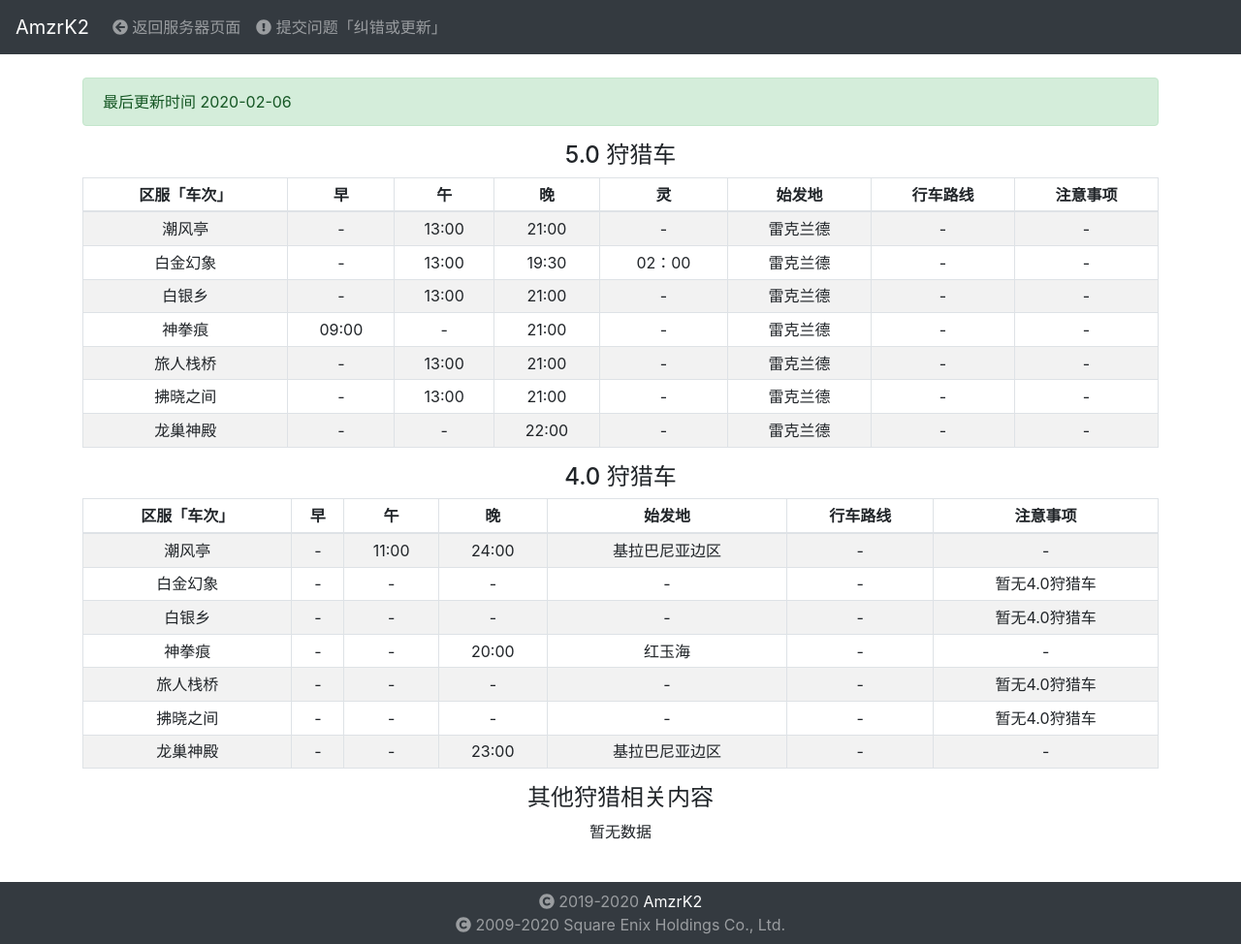
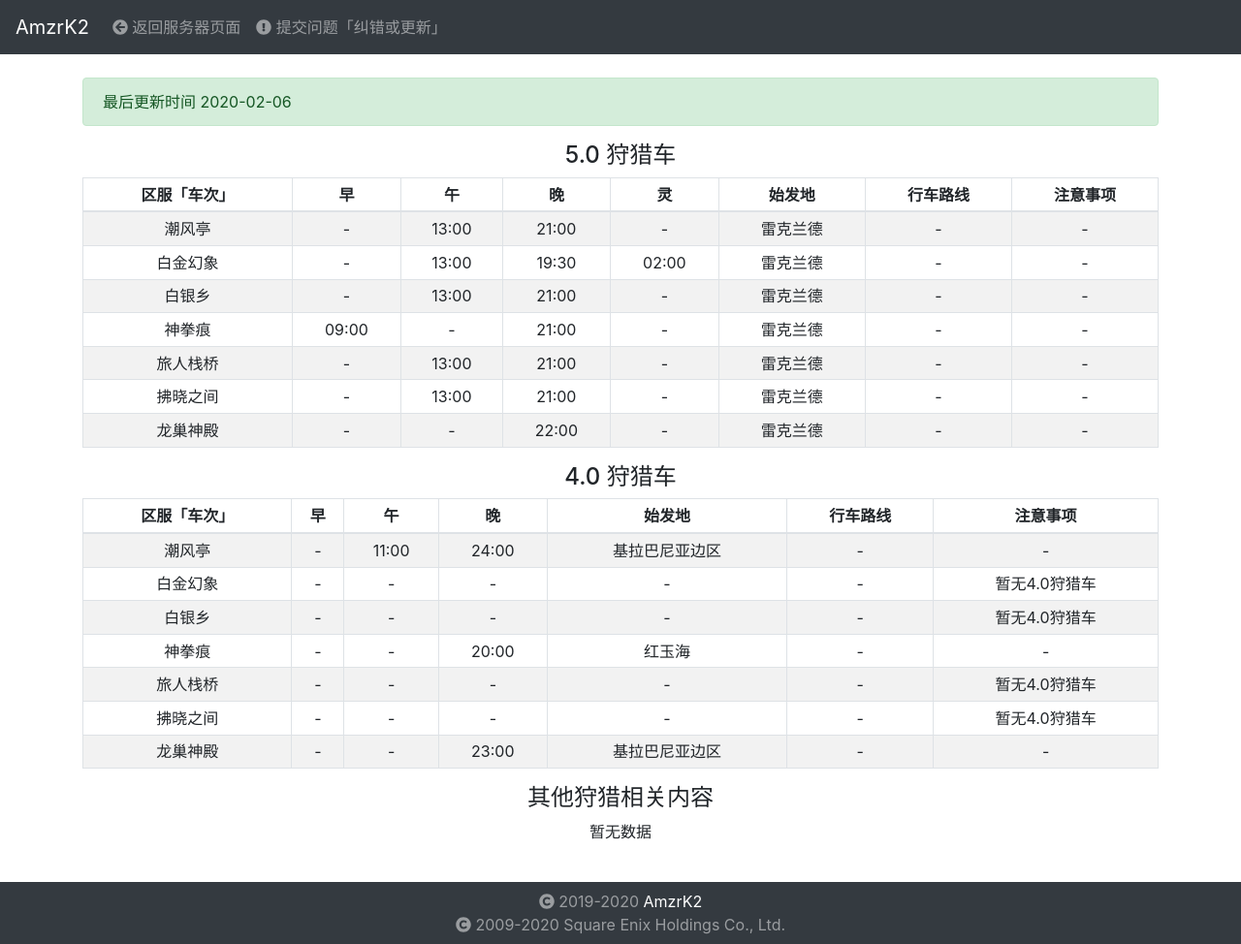
Before and after one commit to qq1137167425/amzrk2.github.io, a Jekyll site: the page built from ffxiv/moogle.md, in a window 1280 px wide and 974 px high. Shown: the whole window at 97% size. Built offline with Jekyll 4.4.1, drawn with Linux system fonts in a browser that asks for light colours; nearby versions of some CDN libraries.

```diff
--- a/ffxiv/moogle.md
+++ b/ffxiv/moogle.md
@@ -10,15 +10,15 @@ layout: ffxiv_hunting
 
 #### 5.0 狩猎车
 
-| 区服「车次」 | 早    | 午    | 晚    | 灵     | 始发地   | 行车路线 | 注意事项 |
-|--------------|-------|-------|-------|--------|----------|----------|----------|
-| 潮风亭       | -     | 13:00 | 21:00 | -      | 雷克兰德 | -        | -        |
-| 白金幻象     | -     | 13:00 | 19:30 | 02：00 | 雷克兰德 | -        | -        |
-| 白银乡       | -     | 13:00 | 21:00 | -      | 雷克兰德 | -        | -        |
-| 神拳痕       | 09:00 | -     | 21:00 | -      | 雷克兰德 | -        | -        |
-| 旅人栈桥     | -     | 13:00 | 21:00 | -      | 雷克兰德 | -        | -        |
-| 拂晓之间     | -     | 13:00 | 21:00 | -      | 雷克兰德 | -        | -        |
-| 龙巢神殿     | -     | -     | 22:00 | -      | 雷克兰德 | -        | -        |
+| 区服「车次」 | 早    | 午    | 晚    | 灵    | 始发地   | 行车路线 | 注意事项 |
+|--------------|-------|-------|-------|-------|----------|----------|----------|
+| 潮风亭       | -     | 13:00 | 21:00 | -     | 雷克兰德 | -        | -        |
+| 白金幻象     | -     | 13:00 | 19:30 | 02:00 | 雷克兰德 | -        | -        |
+| 白银乡       | -     | 13:00 | 21:00 | -     | 雷克兰德 | -        | -        |
+| 神拳痕       | 09:00 | -     | 21:00 | -     | 雷克兰德 | -        | -        |
+| 旅人栈桥     | -     | 13:00 | 21:00 | -     | 雷克兰德 | -        | -        |
+| 拂晓之间     | -     | 13:00 | 21:00 | -     | 雷克兰德 | -        | -        |
+| 龙巢神殿     | -     | -     | 22:00 | -     | 雷克兰德 | -        | -        |
 {:class="table table-sm table-striped table-bordered table-responsive-xl"}
 
 #### 4.0 狩猎车
```
